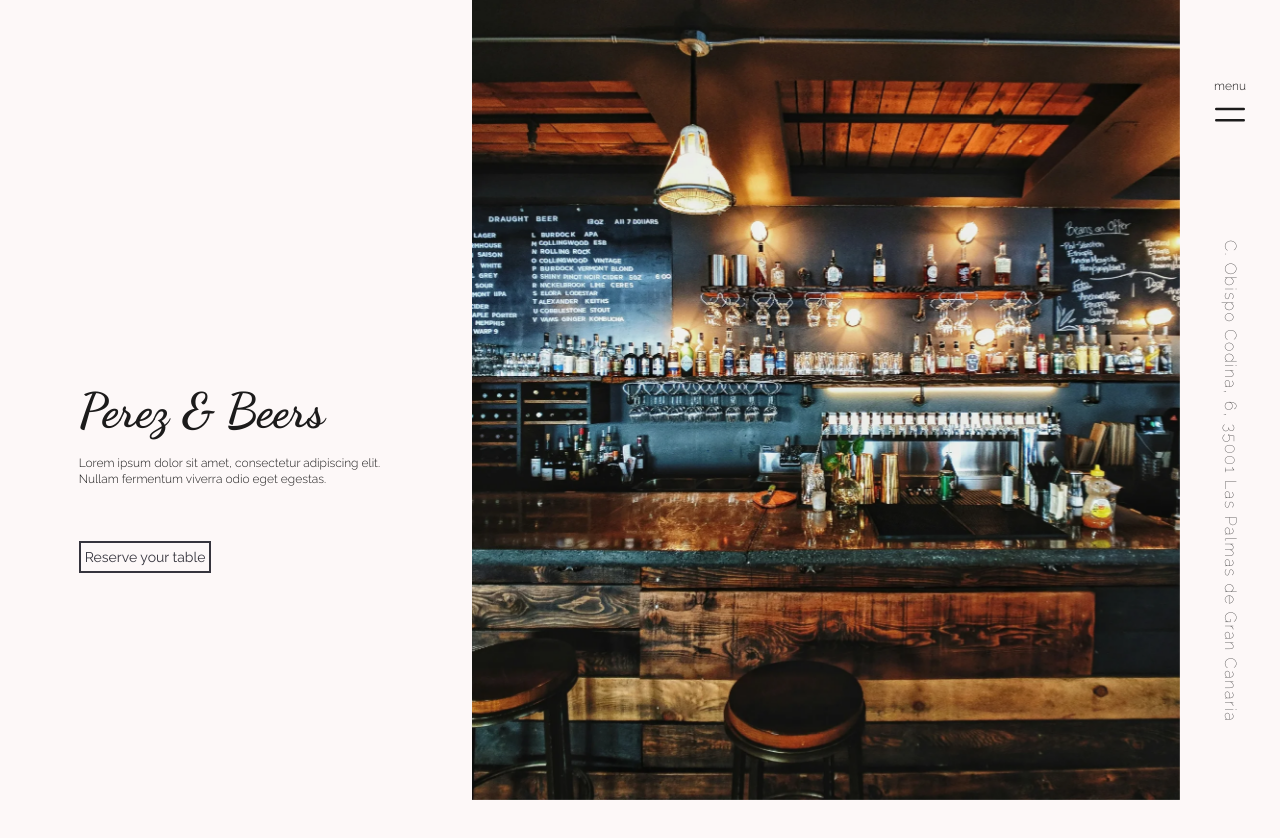
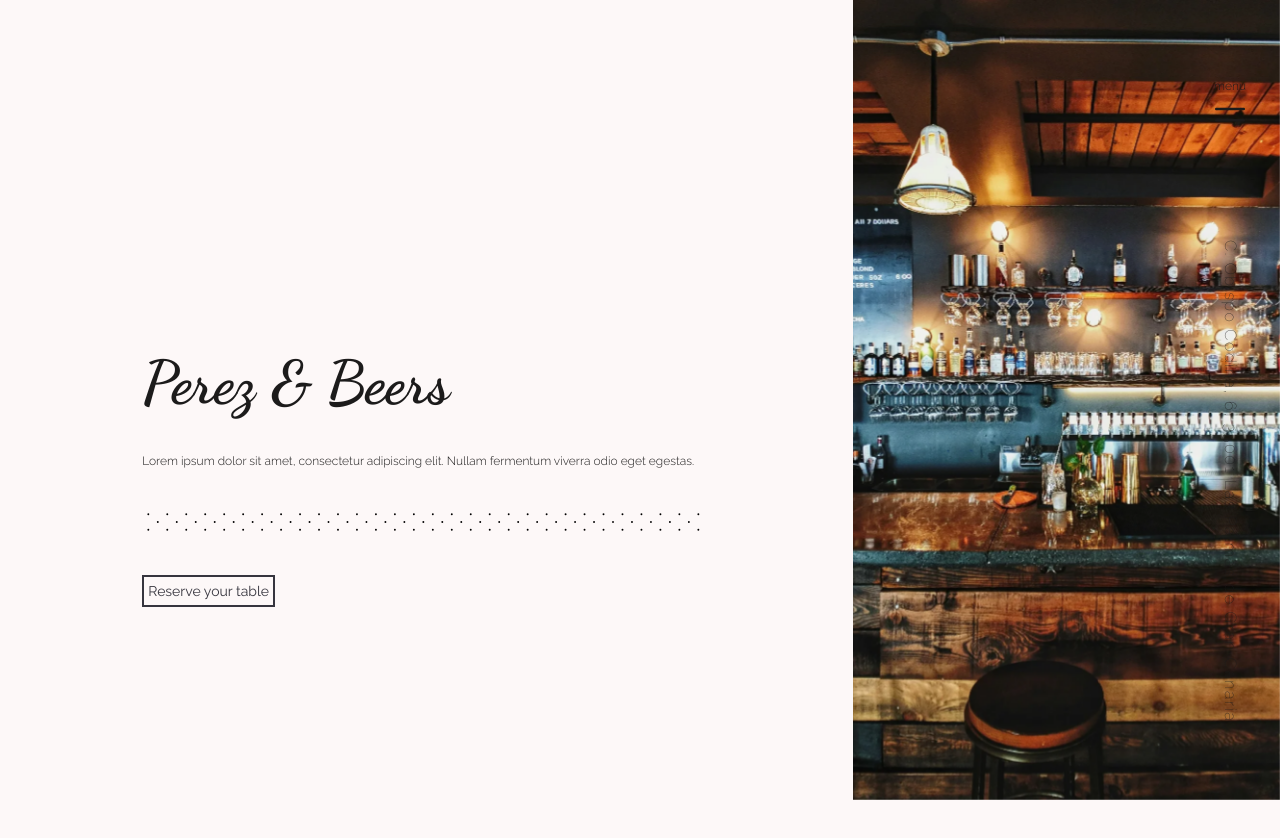
Before and after one commit to AdrianCardonaCandil/perezandbeers, a React (Vite) app in the folder frontend/: page / in a window 1280 px wide. Shown: the top 838 px of the page. Built offline with nearby package versions, Linux system fonts and the light colour scheme.

Commit message:
ready to do menu section

```diff
--- a/frontend/src/components/home/Front.jsx
+++ b/frontend/src/components/home/Front.jsx
@@ -15,20 +15,20 @@ import divider from "../../assets/divider.svg";
 const Front = ({ logo, message, label }) => {
   return (
     <section className="flex items-center justify-center md:h-screen md:min-h-150">
-      <div className="my-10 flex w-1/2 flex-col items-start gap-5 md:mt-50 md:w-2/3 fade-out">
+      <div className="front-fade-out my-10 flex w-1/2 flex-col items-start gap-10 md:mt-50 md:w-2/3">
         <h1
-          className="fade-in text-5xl font-extrabold"
+          className="front-fade-in text-6xl font-extrabold"
           style={{ fontFamily: "'Dancing Script'" }}
         >
           {logo}
         </h1>
-        <p className="fade-in text-xs font-light">{message}</p>
+        <p className="front-fade-in text-xs font-light">{message}</p>
         <img
           className="fade-in hidden md:block"
           src={divider}
           alt="section divider"
         ></img>
-        <button className="fade-in p-1.5 text-sm text-[var(--primary-light)] inset-ring-2 inset-ring-[var(--primary-light)]">
+        <button className="front-fade-in p-1.5 text-sm text-[var(--primary-light)] inset-ring-2 inset-ring-[var(--primary-light)] dark:text-[var(--primary-dark)] dark:inset-ring-[var(--primary-dark)]">
           {label}
         </button>
       </div>
--- a/frontend/src/components/home/Home.jsx
+++ b/frontend/src/components/home/Home.jsx
@@ -1,5 +1,7 @@
 import Front from "./Front";
 import images from "../../assets/images/export";
+import { useEffect } from "react";
+import { useState } from "react";
 
 /**
  * @file Home.jsx
@@ -22,21 +24,48 @@ const front = {
 };
 
 const Home = () => {
+  const [isVisible, setIsVisible] = useState(false);
+  useEffect(() => {
+    const observer = new IntersectionObserver(
+      (entries) => {
+        entries.forEach((entry) => {
+          if (entry.isIntersecting) {
+            setIsVisible(true);
+          } else {
+            setIsVisible(false);
+          }
+        });
+      },
+      { threshold: 0.5 },
+    );
+    const target = document.getElementById("test-section");
+    if (target) {
+      observer.observe(target);
+    }
+    return () => {
+      if (target) {
+        observer.unobserve(target);
+      }
+    };
+  }, []);
+
   return (
     <main>
       <section>
-        <div className="column-template-resize flex grid-cols-[500px_1fr] flex-col-reverse md:grid">
+        <div
+          className={`unexpanded-home-grid flex flex-col-reverse md:grid ${isVisible ? "expanded-home-grid" : ""}`}
+        >
           <div>
             <Front
               logo={front.logo}
               message={front.message}
               label={front.label}
             />
-            <section className="h-250"></section>
+            <section id="test-section" className="h-250"></section>
           </div>
           <div className="top-0 right-0 w-full overflow-hidden md:sticky md:h-screen">
             <img
-              className="scale-image origin-left reveal-hero-image h-full w-full object-cover"
+              className="reveal-hero-image h-full w-full object-cover"
               src={images[3].path}
               alt={images[3].alt}
             />
--- a/frontend/src/index.css
+++ b/frontend/src/index.css
@@ -1,30 +1,9 @@
 @import "tailwindcss";
 
 /* Animations for the home page */
-/* Resizing animation for column template */
-@keyframes column-template-resize {
-  0% {
-    grid-template-columns: 2fr 3fr;
-    margin-right: 100px;
-  }
-  100% {
-    grid-template-columns: 3fr 2fr;
-    margin-right: 0px;
-  }
-}
-
-/* Scaling image animation */
-@keyframes scale-image {
-  0% {
-    transform: scale(1);
-  }
-  100% {
-    transform: scale(1.25);
-  }
-}
 
 /* Fade in animation for the front content */
-@keyframes fade-in {
+@keyframes front-fade-in {
   0% {
     opacity: 0;
   }
@@ -34,7 +13,7 @@
 }
 
 /* Fade out animation for the front content */
-@keyframes fade-out {
+@keyframes front-fade-out {
   0% {
     opacity: 1;
   }
@@ -124,27 +103,26 @@
   --shadow-dark: #000000;
 }
 
-/* Layer to define animation classes used on the homepage */
+/* Layer to define utility classes used on the homepage */
 @layer homePage {
   @media (width >= 768px) {
-    .column-template-resize {
-      animation: column-template-resize linear both;
-      animation-timeline: scroll(root);
-      animation-range: 150px 750px;
+    .unexpanded-home-grid {
+      grid-template-columns: 2fr 3fr;
+      margin-right: 100px;
+      transition: all 1.3s ease;
+    }
+    .expanded-home-grid {
+      grid-template-columns: 2fr 1fr;
+      margin-right: 0px;
     }
   }
-  .scale-image {
-    animation: scale-image linear both;
+  .front-fade-in {
+    animation: front-fade-in 1.3s ease-in both;
+  }
+  .front-fade-out {
+    animation: front-fade-out linear both;
     animation-timeline: scroll(root);
-    animation-range: 150px 750px;
-  }
-  .fade-in {
-    animation: fade-in 1.3s ease-in both;
-  }
-  .fade-out {
-    animation: fade-out linear both;
-    animation-timeline: scroll(root);
-    animation-range: 150px 350px;
+    animation-range: 150px 450px;
   }
   .reveal-hero-image {
     animation: reveal-hero-image 1.3s cubic-bezier(0.65, 0, 0.35, 1) forwards;
```
